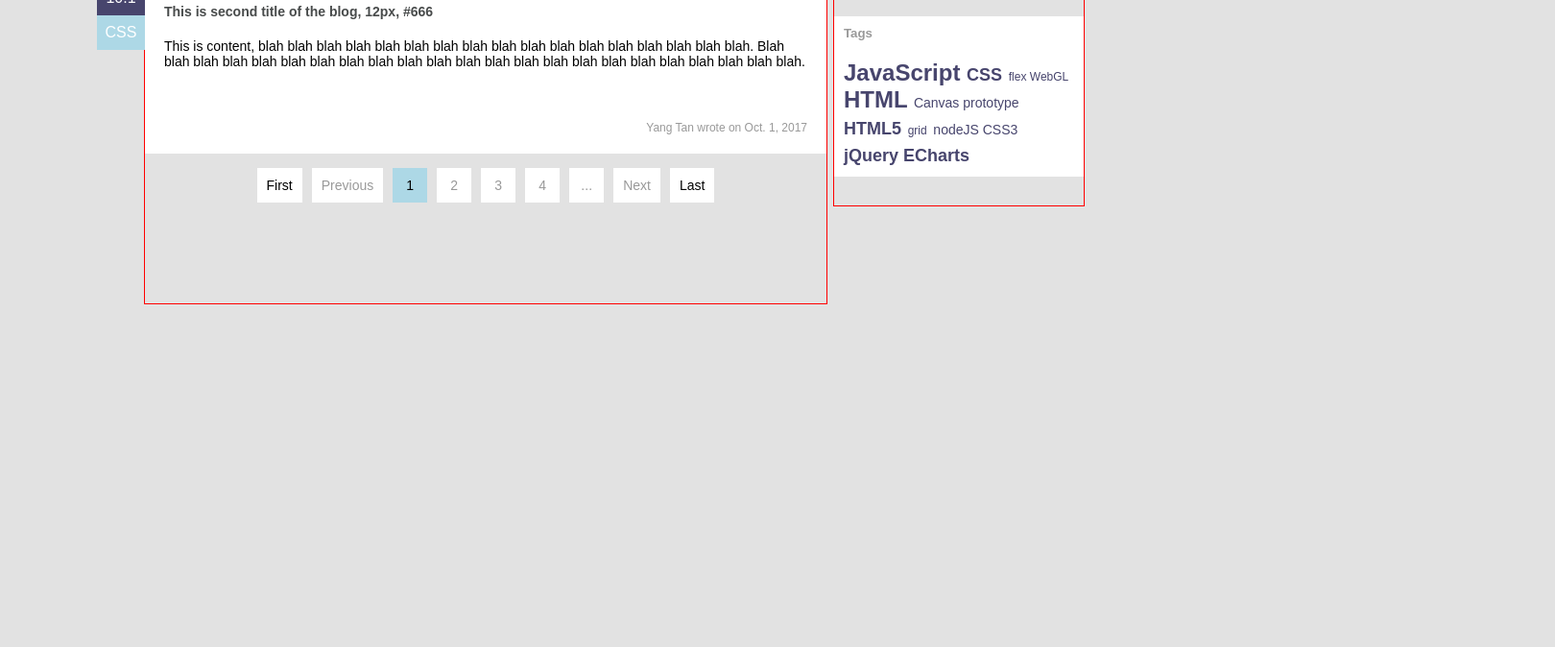
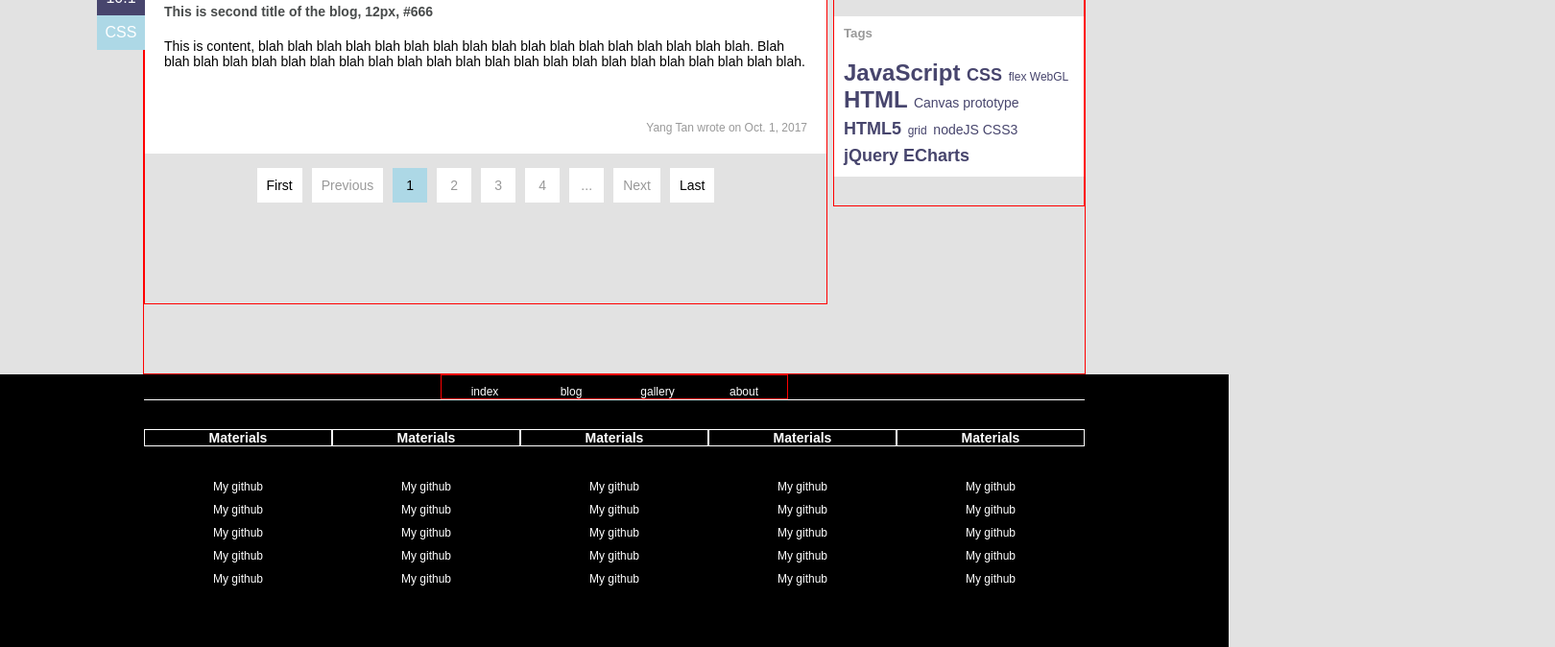
Before and after one commit to ytan1/IFE2015-assignments, a plain HTML site: page blog.html in a window 1280 px wide. Shown: the part 592-1266 px from the top of the page at 96% size, 1620 px wide, since content can reach past the window. Before the commit the page ends 909 px from the top, so only its background shows below. Drawn offline with Linux system fonts and the light colour scheme; a web font is replaced by a local one.

Commit message:
blog and css completed

```diff
--- a/blog.html
+++ b/blog.html
@@ -182,56 +182,66 @@
 	</div>
 	<footer class="footer">
 		<nav class="footer-nav-wrap">
-			<a class="footer-nav" href="index.html">index</a>
-			<a class="footer-nav" href="blog.html">blog</a>
-			<a class="footer-nav" href="gallery.html">gallery</a>
-			<a class="footer-nav" href="about.html">about</a>
+			<ul>
+				<li><a class="footer-nav" href="index.html">index</a></li>
+				<li><a class="footer-nav" href="blog.html">blog</a></li>
+				<li><a class="footer-nav" href="gallery.html">gallery</a></li>
+				<li><a class="footer-nav" href="about.html">about</a></li>
+			</ul>
 		</nav>
+		<hr>
 		<div class="footer-link-wrap">
-			<ul class="footer-link-row">
+
+
+			<div class="footer-link-row">
 				<h3 class="footer-link-title">Materials</h3>
-				<a href="https://github.com/ytan1/ife2015-task0001/">My github</a>
-				<a href="https://github.com/ytan1/ife2015-task0001/">My github</a>
-				<a href="https://github.com/ytan1/ife2015-task0001/">My github</a>
-				<a href="https://github.com/ytan1/ife2015-task0001/">My github</a>
-				<a href="https://github.com/ytan1/ife2015-task0001/">My github</a>
-			</ul>
-			<ul class="footer-link-row">
+				<ul>
+				<li><a href="https://github.com/ytan1/ife2015-task0001/">My github</a></li>
+				<li><a href="https://github.com/ytan1/ife2015-task0001/">My github</a></li>
+				<li><a href="https://github.com/ytan1/ife2015-task0001/">My github</a></li>
+				<li><a href="https://github.com/ytan1/ife2015-task0001/">My github</a></li>
+				<li><a href="https://github.com/ytan1/ife2015-task0001/">My github</a></li></ul>
+			</div>
+			<div class="footer-link-row">
 				<h3 class="footer-link-title">Materials</h3>
-				<a href="https://github.com/ytan1/ife2015-task0001/">My github</a>
-				<a href="https://github.com/ytan1/ife2015-task0001/">My github</a>
-				<a href="https://github.com/ytan1/ife2015-task0001/">My github</a>
-				<a href="https://github.com/ytan1/ife2015-task0001/">My github</a>
-				<a href="https://github.com/ytan1/ife2015-task0001/">My github</a>
-			</ul>
-			<ul class="footer-link-row">
+				<ul>
+				<li><a href="https://github.com/ytan1/ife2015-task0001/">My github</a></li>
+				<li><a href="https://github.com/ytan1/ife2015-task0001/">My github</a></li>
+				<li><a href="https://github.com/ytan1/ife2015-task0001/">My github</a></li>
+				<li><a href="https://github.com/ytan1/ife2015-task0001/">My github</a></li>
+				<li><a href="https://github.com/ytan1/ife2015-task0001/">My github</a></li></ul>
+			</div>
+			<div class="footer-link-row">
 				<h3 class="footer-link-title">Materials</h3>
-				<a href="https://github.com/ytan1/ife2015-task0001/">My github</a>
-				<a href="https://github.com/ytan1/ife2015-task0001/">My github</a>
-				<a href="https://github.com/ytan1/ife2015-task0001/">My github</a>
-				<a href="https://github.com/ytan1/ife2015-task0001/">My github</a>
-				<a href="https://github.com/ytan1/ife2015-task0001/">My github</a>
-			</ul>
-			<ul class="footer-link-row">
+				<ul>
+				<li><a href="https://github.com/ytan1/ife2015-task0001/">My github</a></li>
+				<li><a href="https://github.com/ytan1/ife2015-task0001/">My github</a></li>
+				<li><a href="https://github.com/ytan1/ife2015-task0001/">My github</a></li>
+				<li><a href="https://github.com/ytan1/ife2015-task0001/">My github</a></li>
+				<li><a href="https://github.com/ytan1/ife2015-task0001/">My github</a></li></ul>
+			</div>
+			<div class="footer-link-row">
 				<h3 class="footer-link-title">Materials</h3>
-				<a href="https://github.com/ytan1/ife2015-task0001/">My github</a>
-				<a href="https://github.com/ytan1/ife2015-task0001/">My github</a>
-				<a href="https://github.com/ytan1/ife2015-task0001/">My github</a>
-				<a href="https://github.com/ytan1/ife2015-task0001/">My github</a>
-				<a href="https://github.com/ytan1/ife2015-task0001/">My github</a>
-			</ul>
-			<ul class="footer-link-row">
+				<ul>
+				<li><a href="https://github.com/ytan1/ife2015-task0001/">My github</a></li>
+				<li><a href="https://github.com/ytan1/ife2015-task0001/">My github</a></li>
+				<li><a href="https://github.com/ytan1/ife2015-task0001/">My github</a></li>
+				<li><a href="https://github.com/ytan1/ife2015-task0001/">My github</a></li>
+				<li><a href="https://github.com/ytan1/ife2015-task0001/">My github</a></li></ul>
+			</div>
+			<div class="footer-link-row">
 				<h3 class="footer-link-title">Materials</h3>
-				<a href="https://github.com/ytan1/ife2015-task0001/">My github</a>
-				<a href="https://github.com/ytan1/ife2015-task0001/">My github</a>
-				<a href="https://github.com/ytan1/ife2015-task0001/">My github</a>
-				<a href="https://github.com/ytan1/ife2015-task0001/">My github</a>
-				<a href="https://github.com/ytan1/ife2015-task0001/">My github</a>
-			</ul>
+				<ul>
+				<li><a href="https://github.com/ytan1/ife2015-task0001/">My github</a></li>
+				<li><a href="https://github.com/ytan1/ife2015-task0001/">My github</a></li>
+				<li><a href="https://github.com/ytan1/ife2015-task0001/">My github</a></li>
+				<li><a href="https://github.com/ytan1/ife2015-task0001/">My github</a></li>
+				<li><a href="https://github.com/ytan1/ife2015-task0001/">My github</a></li></ul>
+			</div>
 		</div>
 		<div class="copyright" >
 			<p>COPYRIGHT</p>
-			<a href="https://github.com/ytan1/ife2015-task0001/"><img src="" alt="image"></a>
+			<a href="https://github.com/ytan1/ife2015-task0001/"><img src="img/icon-github.png" alt="image"></a>
 		</div>
 	</footer>
 </body>
--- a/css/task0001-7css.css
+++ b/css/task0001-7css.css
@@ -60,6 +60,7 @@ ul{
 	width: 980px;
 	margin: 0 auto;
 	position: relative;
+	height: 900px;
 	border: red 1px solid;
 }
 
@@ -261,8 +262,67 @@ ul{
 
 /*footer*/
 footer{
+	background-color: #000;
+	font-size: 12px;
+	position: relative;
+	height: 350px;
+}
+.footer-nav-wrap{
+	width: 360px;
+	margin:0 auto;
+	padding-top: 10px;
+	border: red 1px solid;
+	overflow: hidden;
+}
+.footer-nav{
+	float: left;
+	width: 90px;
+	text-align: center;
 
-	clear: both;
+}
+.footer-link-wrap{
+	position: absolute;
+	width: 980px;
+	left: 50%;
+	padding: 30px 0;
+}
+.footer hr{
+	width: 980px;
+	margin: auto;
+	border: none;
+	border-top: #fff 1px solid
 
-	background-color: #000;
+
 }
+.footer-link-row{
+
+	width: 196px;
+
+	text-align: center;
+	float: left;
+	position: relative;
+	left: -50%;
+
+}
+.footer-link-title{
+	color: #fff;
+	margin-bottom: 30px;
+	border: #fff 1px solid;
+}
+.footer-link-row ul{
+	line-height: 200%;
+	width: 196px
+	border: #fff 1px solid;
+}
+.copyright{
+	position: absolute;
+	border: #fff 1px solid;
+	bottom: 10px;
+	width: 100%;
+	text-align: center;
+
+
+}
+.copyright p{
+	color: #fff;
+}
```
